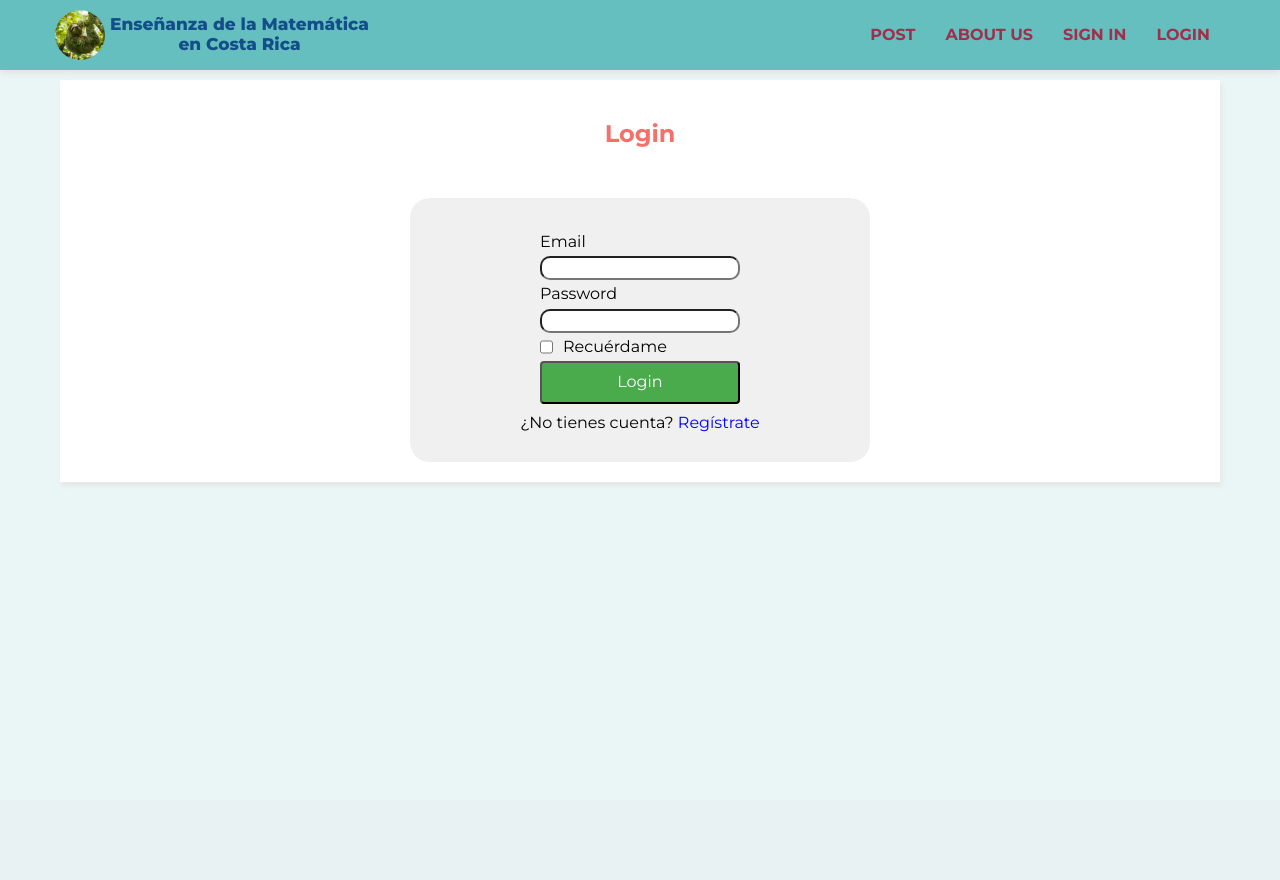
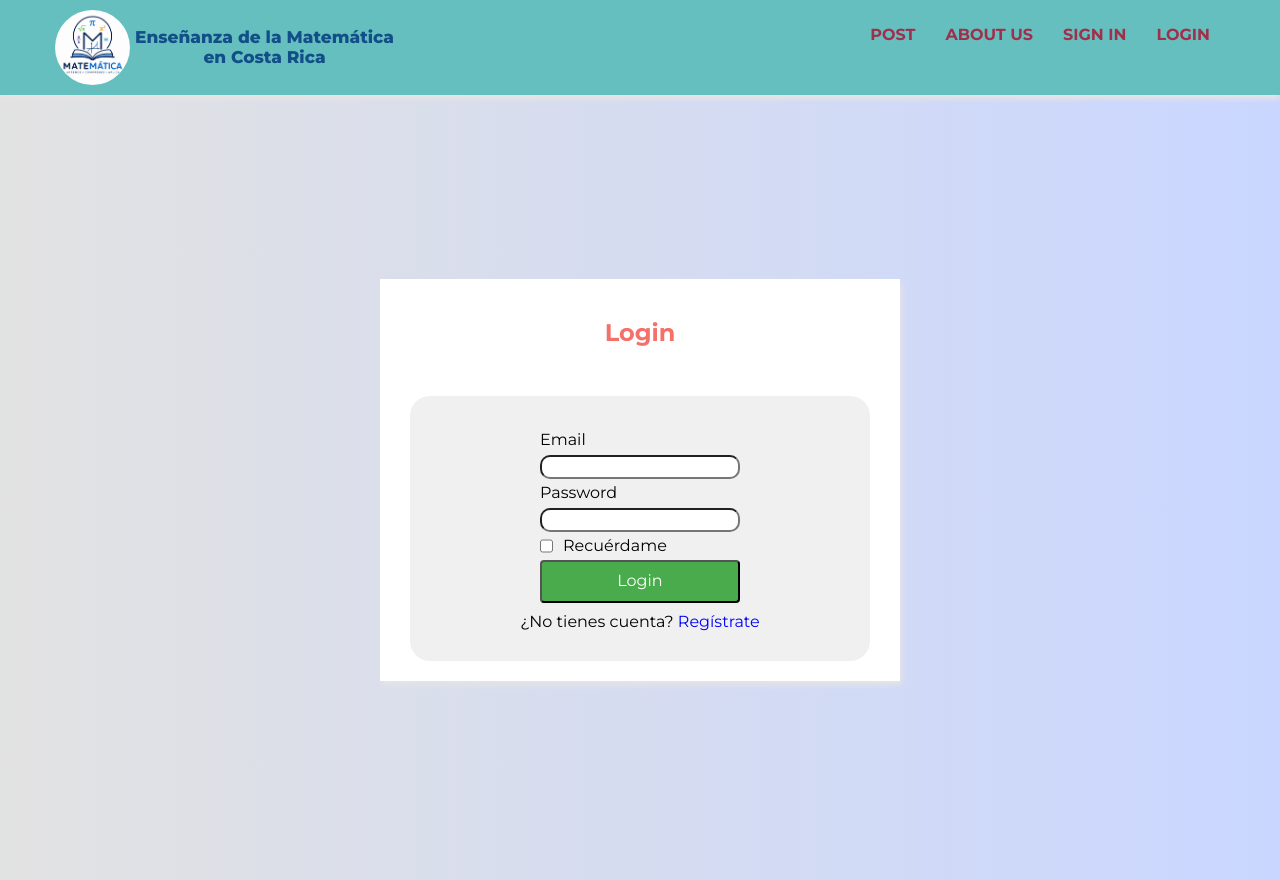
Before and after one commit to migo8591/plantilla, a Flask app: page /login/ in a window 1280 px wide. Before the commit the page ends 482 px from the top, so only its background shows below. Run offline with Flask 3, Linux system fonts and the light colour scheme; parts of the project's set-up code (start-up, migrations or seed data) failed here and were passed over.

Commit message:
I changed the website´s logo

```diff
--- a/app/__init__.py
+++ b/app/__init__.py
@@ -55,7 +55,7 @@ def create_app(config_class):
     login_manager = LoginManager()
     login_manager.init_app(app)
     login_manager.login_view = 'auth.login'
-    login_manager.login_message = "Your sesion have expired. Please log in again"
+    login_manager.login_message = "Please sign in"
     login_manager.login_message_category="info"
     # Custom error handlers
     register_error_handlers(app)
--- a/app/admin/routes.py
+++ b/app/admin/routes.py
@@ -119,7 +119,7 @@ def delete_post(post_id):
         abort(404)
     post.delete()
     logger.info(f'{Fore.YELLOW}El post{Fore.RESET} {Fore.RED}{post.title}{Fore.RESET}')
-    flash("Post delete successfully", "success")
+    flash("Post delete successfully", "danger")
     return redirect(url_for('public.home'))
 
 # --------------------- Users --------------------------#
--- a/app/auth/templates/auth/login.html
+++ b/app/auth/templates/auth/login.html
@@ -7,19 +7,20 @@
 {% endblock %}
 
 {% block content %}
-{% with messages = get_flashed_messages(with_categories=true) %}
-  {% if messages %}
-    {% for category, message in messages %}
-      <div class="alert alert-{{ category }}">
-        {{ message }}
-      </div>
-    {% endfor %}
-  {% endif %}
-{% endwith %}
+
 
 
 <section class="content">
     <h2 class="title title-login">Login</h2>
+    {% with messages = get_flashed_messages(with_categories=true) %}
+    {% if messages %}
+    {% for category, message in messages %}
+    <div class="alert alert-{{ category }}">
+        {{ message }}
+    </div>
+    {% endfor %}
+    {% endif %}
+    {% endwith %}
     <div class="container-formulario">
         <form class="formulario-login" method="post" novalidate>
             {{ form.hidden_tag() }}
--- a/app/auth/templates/auth/signup.html
+++ b/app/auth/templates/auth/signup.html
@@ -3,6 +3,7 @@
 
 {% block customCSS %}
 <link rel="stylesheet" href="{{url_for('static', filename='css/auth.css')}}">
+<link rel="stylesheet" href="https://cdnjs.cloudflare.com/ajax/libs/font-awesome/7.0.1/css/all.min.css">
 {% endblock %}
 
 {% block content %}
--- a/app/static/css/auth.css
+++ b/app/static/css/auth.css
@@ -89,3 +89,18 @@ https://www.w3schools.com/cssref/sel_not.php
 .formulario-login-registrate{
     margin-top: 10px;
 }
+
+/* -------- sign up 2--------  */
+
+@import url('https://fonts.googleapis.com/css2?family=Poppins:ital,wght@0,100;0,200;0,300;0,400;0,500;0,600;0,700;0,800;0,900;1,100;1,200;1,300;1,400;1,500;1,600;1,700;1,800;1,900&family=Raleway:ital,wght@0,700;1,700&family=Staatliches&display=swap');
+body{
+    display: flex;
+    justify-content: center;
+    align-items: center;
+    min-height: 100vh;
+    background: linear-gradient(to right, #e2e2e2, #c9d6ff);
+}
+
+/* *{
+    font-family: "Poppins", sans-serif;
+} */
--- a/app/static/css/main.css
+++ b/app/static/css/main.css
@@ -56,3 +56,10 @@ a{
     color: #721c24;
     border: 1px solid #f5c6cb;
 }
+.alert-info {
+    background-color: #d1ecf1;  /* celeste claro */
+    color: #0c5460;             /* azul oscuro */
+    border: 1px solid #bee5eb;  /* borde celeste */
+}
+
+/* otros colores chatGPT: https://chatgpt.com/share/69726b69-7318-800d-b1b2-8c9d7d36e780 */
--- a/app/templates/base.html
+++ b/app/templates/base.html
@@ -4,7 +4,7 @@
     <meta charset="UTF-8">
     <meta name="viewport" content="width=device-width, initial-scale=1.0">
     <title>{% block title %}{% endblock %}</title>
-    <link rel="icon" href="{{ url_for('static', filename='img/favicon.ico') }}" type="image/x-icon">
+    <link rel="icon" href="{{ url_for('static', filename='img/favicon.svg') }}" type="image/x-icon">
     <link rel="preconnect" href="https://fonts.googleapis.com">
     <link rel="preconnect" href="https://fonts.gstatic.com" crossorigin>
     <link href="https://fonts.googleapis.com/css2?family=Montserrat:ital,wght@0,100..900;1,100..900&display=swap" rel="stylesheet">
--- a/app/templates/navbar1.html
+++ b/app/templates/navbar1.html
@@ -3,7 +3,7 @@
 <header class="topheader">
     <nav class="topnav">
         <a href="{{url_for('public.home')}}" class="logo">
-            <img height="50" width="50" src="{{url_for('static',filename='img/peresozo.jpg')}}" alt="peresozo">
+            <img height="75" width="75" src="{{url_for('static',filename='img/navbar2.png')}}" alt="imagen con el logo del sitio web">
             <div>Enseñanza de la Matemática <br> en Costa Rica</div>
         </a>
         <buttton class="open-menu abrir-menu" aria-label="Abrir menú">
```
Also changed, not shown: app/public/templates/public/home.html (+8 -1 lines), app/Captura de pantalla 2026-01-21 145647.jpg (added), app/static/img/favicon.svg (added), app/static/img/favicon2.ico (renamed from app/static/img/favicon.ico), app/static/img/navbar2.png (added), app/static/img/peresozo.jpg (deleted), app/static/js/navbar2.png (added).
